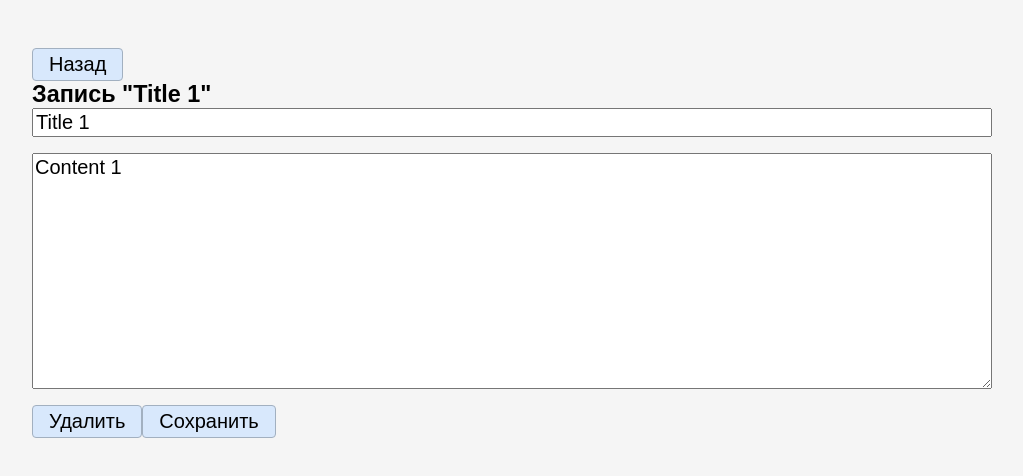
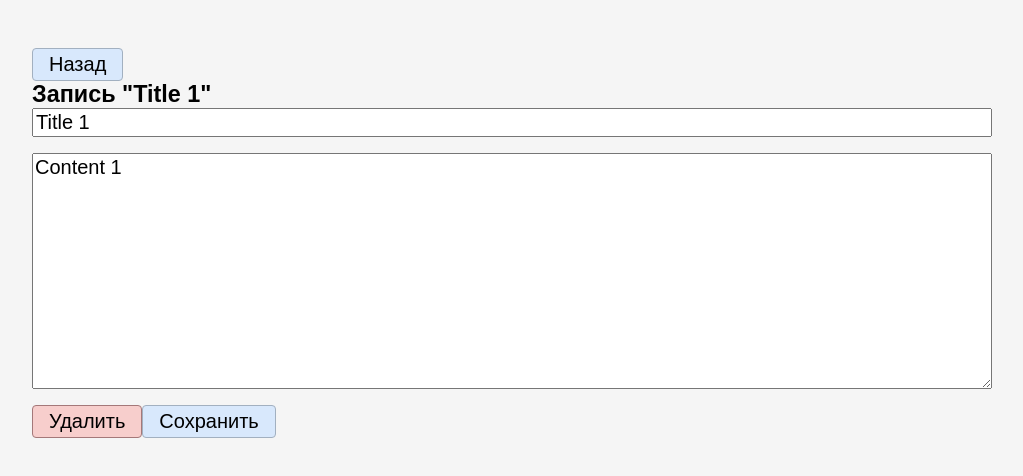
Before and after one commit to JazzmanDV/u-test-task, a React (Vite) app: page /posts/edit/1 in a window 1280 px wide. Shown: the top 476 px of the page, without its empty margins (128-1151 px from the left). Built offline with nearby package versions, Linux system fonts and the light colour scheme.

Commit message:
Изменен способ стилизации Button

```diff
--- a/src/components/Button/Button.jsx
+++ b/src/components/Button/Button.jsx
@@ -2,11 +2,12 @@ import React from "react";
 
 import styles from "./Button.module.css";
 
-const Button = ({ type, className, onClick, children }) => {
+const Button = ({ type, style, onClick, children }) => {
     return (
         <button
             type={type ? type : "button"}
-            className={`${styles.button} ${className}`}
+            style={style}
+            className={styles.button}
             onClick={onClick}
         >
             {children}
--- a/src/pages/EditPostPage/EditPostPage.jsx
+++ b/src/pages/EditPostPage/EditPostPage.jsx
@@ -19,7 +19,10 @@ const EditPostPage = observer(() => {
     const inputContentRef = useRef(null);
 
     const LeftButton = () => (
-        <Button className={styles.buttonRed} onClick={handleDeleteButtonClick}>
+        <Button
+            style={{ backgroundColor: "#f7cecc", borderColor: "#a47879" }}
+            onClick={handleDeleteButtonClick}
+        >
             Удалить
         </Button>
     );
--- a/src/pages/EditPostPage/EditPostPage.module.css
+++ b/src/pages/EditPostPage/EditPostPage.module.css
@@ -3,8 +3,3 @@
     flex-direction: column;
     gap: 2rem;
 }
-
-.button-red {
-    background-color: #f7cecc;
-    border-color: #a47879;
-}
--- a/src/pages/PostsPage/PostsPage.jsx
+++ b/src/pages/PostsPage/PostsPage.jsx
@@ -15,7 +15,7 @@ const PostsPage = observer(() => {
         <li className={styles.postsListItem} key={post.id}>
             <Post post={post} />
             <Link to={`edit/${post.id}`}>
-                <Button className={styles.button}>перейти</Button>
+                <Button style={{ width: "100%" }}>перейти</Button>
             </Link>
         </li>
     ));
@@ -24,7 +24,7 @@ const PostsPage = observer(() => {
         <div className={styles.postsPage}>
             <h2 className={styles.title}>Блог</h2>
             <Link to={"add"}>
-                <Button className={styles.button}>+ Добавить</Button>
+                <Button>+ Добавить</Button>
             </Link>
             <ul className={styles.postsList}>{mappedPosts}</ul>
         </div>
--- a/src/pages/PostsPage/PostsPage.module.css
+++ b/src/pages/PostsPage/PostsPage.module.css
@@ -1,4 +1,4 @@
-.posts-page {
+.postsPage {
     display: flex;
     align-items: center;
     flex-direction: column;
@@ -25,7 +25,3 @@
 
     list-style-type: none;
 }
-
-.button {
-    width: 100%;
-}
```
